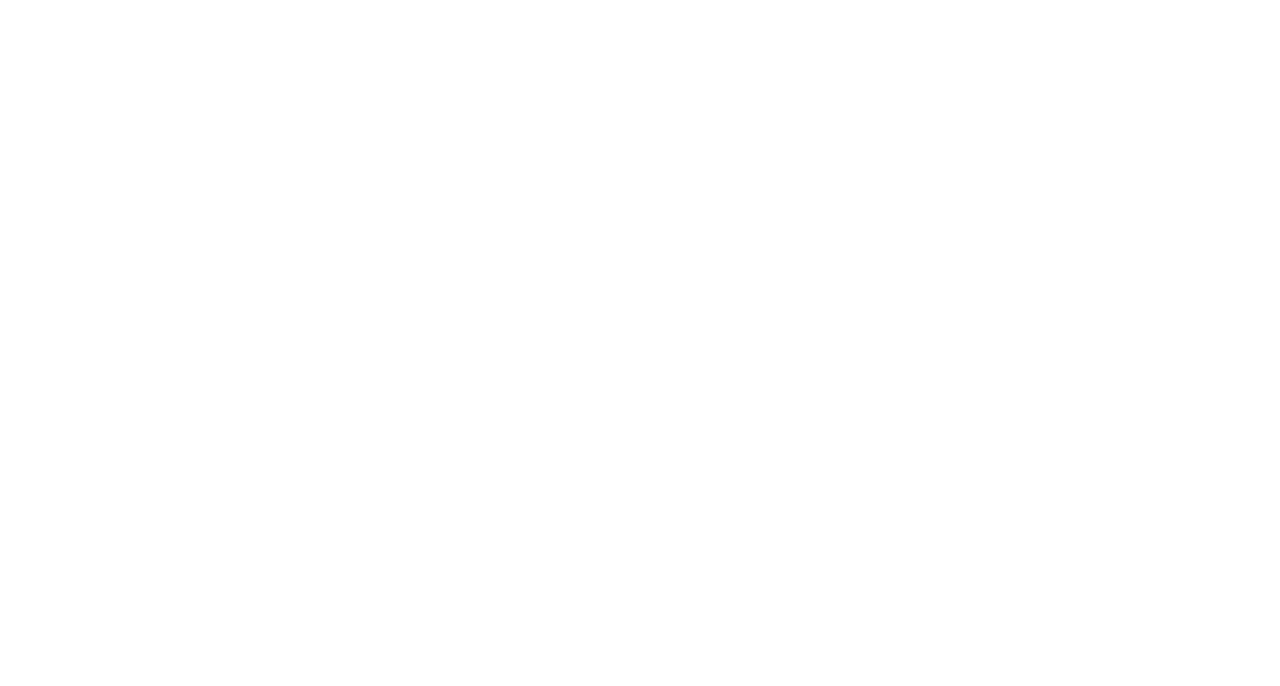
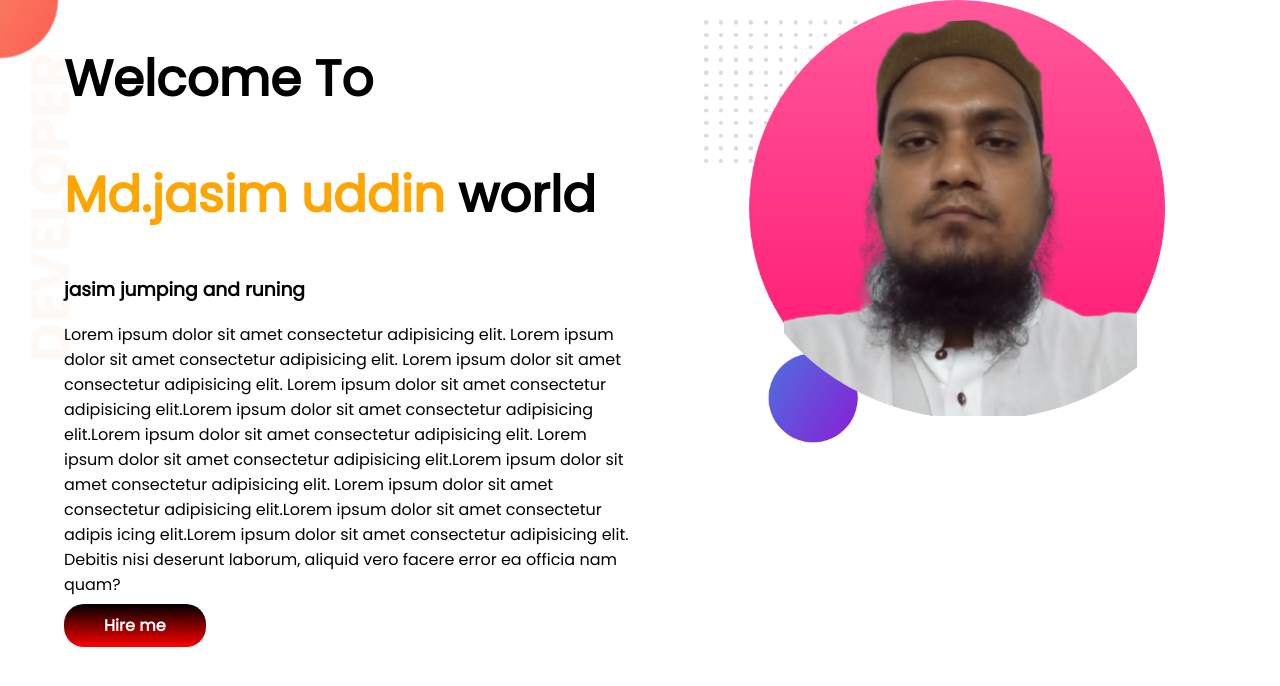
Before and after one commit to jasim741891/developer-portfolio, a plain HTML site: page index.html in a window 1280 px wide. Drawn offline with Linux system fonts and the light colour scheme.

Commit message:
top-banner

```diff
--- a/index.html
+++ b/index.html
@@ -1,13 +1,44 @@
 <!DOCTYPE html>
 <html lang="en">
+
 <head>
     <meta charset="UTF-8">
     <meta http-equiv="X-UA-Compatible" content="IE=edge">
     <meta name="viewport" content="width=device-width, initial-scale=1.0">
     <title>jasim-protfolio</title>
+    <link rel="preconnect" href="https://fonts.googleapis.com">
+    <link rel="preconnect" href="https://fonts.gstatic.com" crossorigin>
+    <link href="https://fonts.googleapis.com/css2?family=Poppins&display=swap" rel="stylesheet">
     <link rel="stylesheet" href="style.css">
 </head>
+
 <body>
+    <section class="top-banner">
+        <div class="div-1">
+            <h1>Welcome To</h1>
+            <h1><span class="jasim-color">Md.jasim uddin</span> world</h1>
+            <H3>jasim jumping and runing</H3>
+            <p>Lorem ipsum dolor sit amet consectetur adipisicing elit.
+                Lorem ipsum dolor sit amet consectetur adipisicing elit.
+                Lorem ipsum dolor sit amet consectetur adipisicing elit.
+                Lorem ipsum dolor sit amet consectetur adipisicing
+                elit.Lorem ipsum dolor sit amet consectetur adipisicing
+                elit.Lorem ipsum dolor sit amet consectetur adipisicing elit.
+                Lorem ipsum dolor sit amet consectetur adipisicing elit.Lorem
+                ipsum dolor sit amet consectetur adipisicing elit.
+                Lorem ipsum dolor sit amet consectetur adipisicing
+                elit.Lorem ipsum dolor sit amet consectetur adipis
+                icing elit.Lorem ipsum dolor sit amet consectetur
+                adipisicing elit. Debitis nisi deserunt laborum,
+                aliquid vero facere error ea officia nam quam?</p>
+            <a class="link-button" target=" _blank" href="linkedin.com/company/programminghero">Hire me</a>
+        </div>
+
+        <div class="div-1">
+            <img src="image/images/jasim 01 .png" alt="">
+        </div>
+    </section>
 
 </body>
+
 </html>
--- a/style.css
+++ b/style.css
@@ -0,0 +1,34 @@
+body{
+    font-family: 'Poppins', sans-serif;
+    margin: 0;
+}
+h1{
+    font-size: 50px;
+}
+.jasim-color{
+    color: orange;
+}
+section{
+    display: flex;
+}
+.div-1{
+    width: 50%;
+    padding-left: 5%;
+}
+.div-1 img {
+    width: 80%;
+
+}
+.link-button{
+    text-decoration: none;
+    background-image: linear-gradient(black,red);
+    padding: 10px 40px;
+    color: white;
+    font-weight: 700;
+    border-radius: 20px;
+}
+.top-banner{
+    background-image: url(image/images/top-banner.png);
+    background-repeat: no-repeat;
+
+}
```
Also changed, not shown: image/images/dream-bg.png (added), image/images/exp-bg.png (added), image/images/jasim 01 .png (added), image/images/jasim pic.jpg (added), image/images/jasim.png (added), image/images/jhankar.png (added), image/images/jhankar2.png (added), image/images/my-bg.png (added), image/images/my-bg2.png (added), image/images/top-banner.png (added).
